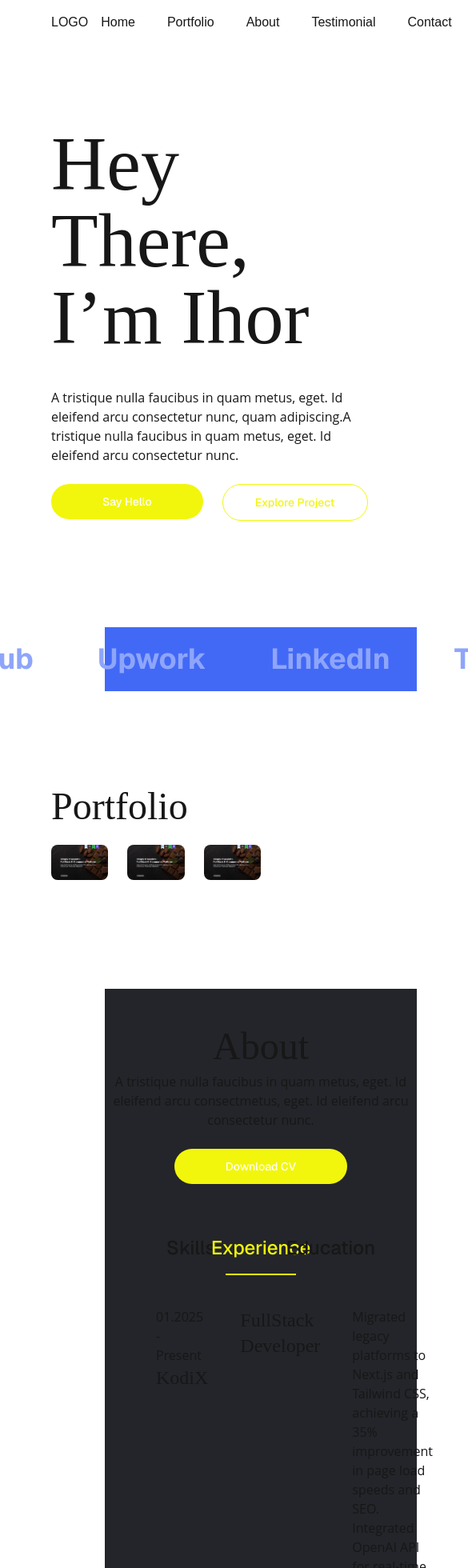
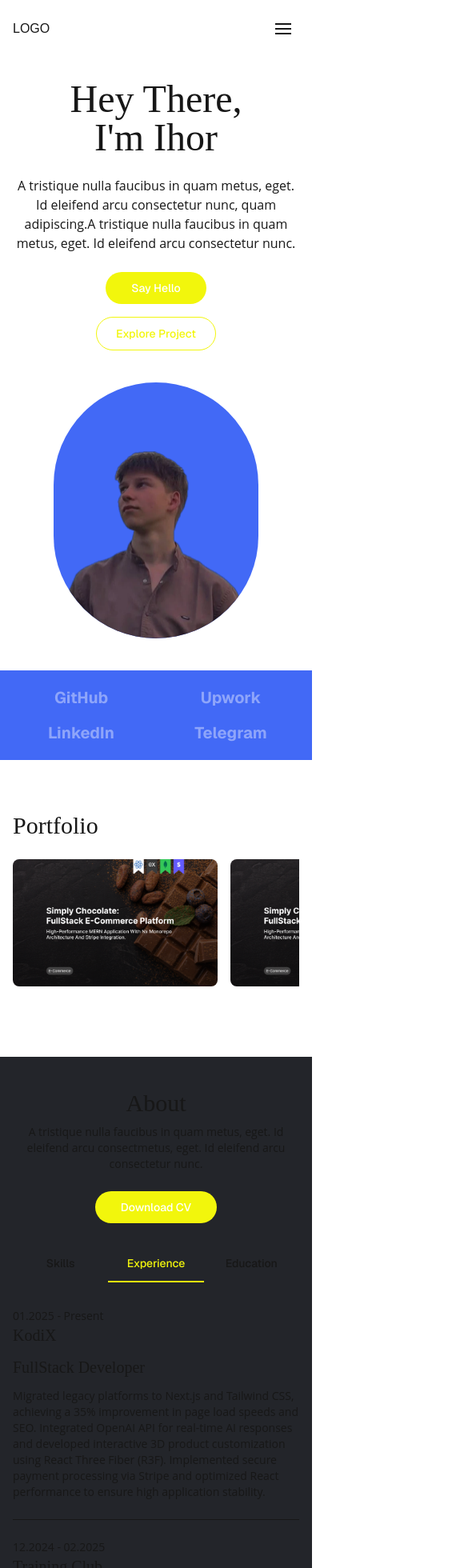
Before and after one commit to d-r-a-k-e-n/portfolio, a Next.js app: page / in a window 390 px wide. Shown: the top 1960 px of the page at 80% size, 585 px wide, since content can reach past the window. Built offline with nearby package versions, Linux system fonts and the light colour scheme.

Commit message:
feat: add adaptive

```diff
--- a/package.json
+++ b/package.json
@@ -13,7 +13,6 @@
   "dependencies": {
     "@base-ui/react": "^1.6.0",
     "class-variance-authority": "^0.7.1",
-    "lucide-react": "^1.27.0",
     "next": "16.2.12",
     "react": "19.2.4",
     "react-dom": "19.2.4",
--- a/src/app/layout.tsx
+++ b/src/app/layout.tsx
@@ -4,9 +4,9 @@ import "./globals.css";
 import Link from "next/link";
 import { ROUTS_CONSTANTS } from "@/constants/routs.constants";
 import { LINKS_CONSTANTS } from "@/constants/links.constants";
-// import { Github } from 'lucide-react';
 import { FaGithub, FaLinkedin, FaTelegram, FaInstagram } from "react-icons/fa";
 import { FiMail } from "react-icons/fi";
+import Header from "@/components/header";
 
 const geistSans = Geist({
   variable: "--font-geist-sans",
@@ -34,40 +34,35 @@ export default function RootLayout({
       className={`${geistSans.variable} ${geistMono.variable} h-full antialiased`}
     >
       <body className="min-h-full flex flex-col">
-        <header className="flex flex-row items-center justify-between bg-background px-16 py-4 gap-4">
-          <Link href={ROUTS_CONSTANTS.ROOT}>LOGO</Link>
-          <nav className="flex flex-row items-center gap-10">
-            <Link href={ROUTS_CONSTANTS.HOME}>Home</Link>
-            <Link href={ROUTS_CONSTANTS.PORTFOLIO}>Portfolio</Link>
-            <Link href={ROUTS_CONSTANTS.ABOUT}>About</Link>
-            <Link href={ROUTS_CONSTANTS.TESTIMONIAL}>Testimonial</Link>
-            <Link href={ROUTS_CONSTANTS.CONTACT}>Contact</Link>
-          </nav>
-        </header>
+        <Header />
         {children}
 
-        <footer className="flex flex-row items-center justify-between bg-tertiary px-16 py-4 gap-4">
-          <Link href={ROUTS_CONSTANTS.ROOT}>LOGO</Link>
+        <footer className="flex flex-col items-center gap-6 bg-tertiary px-4 py-8 text-center sm:px-8 md:flex-row md:justify-between md:gap-4 md:px-16 md:py-4 md:text-left">
+          <Link href={ROUTS_CONSTANTS.ROOT} className="shrink-0">
+            LOGO
+          </Link>
 
           <nav className="flex flex-row items-center gap-4">
-            <Link href={LINKS_CONSTANTS.GITHUB}>
+            <Link href={LINKS_CONSTANTS.GITHUB} aria-label="GitHub">
               <FaGithub size={24} strokeWidth={1.5} />
             </Link>
-            <Link href={LINKS_CONSTANTS.LINKEDIN}>
+            <Link href={LINKS_CONSTANTS.LINKEDIN} aria-label="LinkedIn">
               <FaLinkedin size={24} strokeWidth={1.5} />
             </Link>
-            <Link href={LINKS_CONSTANTS.TELEGRAM}>
+            <Link href={LINKS_CONSTANTS.TELEGRAM} aria-label="Telegram">
               <FaTelegram size={24} strokeWidth={1.5} />
             </Link>
-            <Link href={LINKS_CONSTANTS.INSTAGRAM}>
+            <Link href={LINKS_CONSTANTS.INSTAGRAM} aria-label="Instagram">
               <FaInstagram size={24} strokeWidth={1.5} />
             </Link>
-            <Link href={LINKS_CONSTANTS.EMAIL}>
+            <Link href={LINKS_CONSTANTS.EMAIL} aria-label="Email">
               <FiMail size={24} strokeWidth={1.5} />
             </Link>
           </nav>
 
-          <p>&copy; {new Date().getFullYear()} Ihor. All Rights Reserved.</p>
+          <p className="text-sm md:text-base">
+            &copy; {new Date().getFullYear()} Ihor. All Rights Reserved.
+          </p>
         </footer>
       </body>
     </html>
--- a/src/app/page.tsx
+++ b/src/app/page.tsx
@@ -7,14 +7,25 @@ import ContactSection from "@/components/sections/contactSection";
 
 export default function Home() {
   return (
-    <div className="flex flex-col flex-1 items-center justify-center font-sans bg-background">
-      <main className="flex flex-1 w-full max-w-7xl flex-col items-center justify-between py-7 px-16 sm:items-start">
-        <HeroSection />
+    <div className="flex flex-1 flex-col items-center font-sans bg-background">
+      <main className="flex w-full flex-1 flex-col py-7">
+        <div className="mx-auto w-full max-w-7xl px-4 sm:px-8 lg:px-16">
+          <HeroSection />
+        </div>
+
         <PresenceSection />
-        <PortfolioSection />
+
+        <div className="mx-auto w-full max-w-7xl px-4 sm:px-8 lg:px-16">
+          <PortfolioSection />
+        </div>
+
         <AboutSection />
+
         {/* <TestimonialSection /> */}
-        <ContactSection />
+
+        <div className="mx-auto w-full max-w-7xl px-4 sm:px-8 lg:px-16">
+          <ContactSection />
+        </div>
       </main>
     </div>
   );
--- /dev/null
+++ b/src/components/header.tsx
@@ -0,0 +1,85 @@
+"use client";
+
+import { useState } from "react";
+import Link from "next/link";
+import { ROUTS_CONSTANTS } from "@/constants/routs.constants";
+import { cn } from "@/lib/utils";
+import { Button } from "@base-ui/react";
+
+const navLinks = [
+  { href: ROUTS_CONSTANTS.HOME, label: "Home" },
+  { href: ROUTS_CONSTANTS.PORTFOLIO, label: "Portfolio" },
+  { href: ROUTS_CONSTANTS.ABOUT, label: "About" },
+  { href: ROUTS_CONSTANTS.TESTIMONIAL, label: "Testimonial" },
+  { href: ROUTS_CONSTANTS.CONTACT, label: "Contact" },
+];
+
+export default function Header() {
+  const [open, setOpen] = useState(false);
+
+  return (
+    <header className="sticky top-0 z-50 bg-background px-4 py-4 sm:px-8 lg:px-16">
+      <div className="mx-auto flex max-w-7xl flex-row items-center justify-between gap-4">
+        <Link href={ROUTS_CONSTANTS.ROOT} className="shrink-0 font-medium">
+          LOGO
+        </Link>
+
+        <nav className="hidden flex-row items-center gap-8 md:flex lg:gap-10">
+          {navLinks.map((link) => (
+            <Link
+              key={link.label}
+              href={link.href}
+              className="hover:text-secondary transition-colors"
+            >
+              {link.label}
+            </Link>
+          ))}
+        </nav>
+
+        <Button
+          aria-label={open ? "Close menu" : "Open menu"}
+          aria-expanded={open}
+          onClick={() => setOpen((prev) => !prev)}
+          className="relative flex h-10 w-10 items-center justify-center md:hidden"
+        >
+          <span
+            className={cn(
+              "absolute h-0.5 w-5 bg-foreground transition-all duration-200",
+              open ? "rotate-45" : "-translate-y-1.5"
+            )}
+          />
+          <span
+            className={cn(
+              "absolute h-0.5 w-5 bg-foreground transition-all duration-200",
+              open ? "opacity-0" : "opacity-100"
+            )}
+          />
+          <span
+            className={cn(
+              "absolute h-0.5 w-5 bg-foreground transition-all duration-200",
+              open ? "-rotate-45" : "translate-y-1.5"
+            )}
+          />
+        </Button>
+      </div>
+
+      <nav
+        className={cn(
+          "flex flex-col gap-4 overflow-hidden transition-all duration-200 md:hidden",
+          open ? "mt-4 max-h-80 opacity-100" : "max-h-0 opacity-0"
+        )}
+      >
+        {navLinks.map((link) => (
+          <Link
+            key={link.label}
+            href={link.href}
+            onClick={() => setOpen(false)}
+            className="py-1 text-lg hover:text-secondary transition-colors"
+          >
+            {link.label}
+          </Link>
+        ))}
+      </nav>
+    </header>
+  );
+}
--- a/src/components/historyItem.tsx
+++ b/src/components/historyItem.tsx
@@ -7,13 +7,13 @@ export default function HistoryItem({
   description,
 }: IHistoryItem) {
   return (
-    <div className="grid grid-cols-[1.5fr_1fr_2fr] gap-10 w-full items-start">
-      <div>
-        <p>{period}</p>
-        <h3 className="text-2xl">{title}</h3>
+    <div className="grid w-full min-w-0 grid-cols-1 items-start gap-3 sm:gap-4 md:grid-cols-[1.5fr_1fr_2fr] md:gap-10">
+      <div className="min-w-0">
+        <p className="text-sm sm:text-base">{period}</p>
+        <h3 className="break-words text-xl sm:text-2xl">{title}</h3>
       </div>
-      <h3 className="text-2xl">{role}</h3>
-      <p>{description}</p>
+      <h3 className="min-w-0 break-words text-xl sm:text-2xl">{role}</h3>
+      <p className="min-w-0 break-words text-sm sm:text-base">{description}</p>
     </div>
   );
 }
--- a/src/components/sections/aboutSection.tsx
+++ b/src/components/sections/aboutSection.tsx
@@ -20,17 +20,18 @@ export default function AboutSection() {
   return (
     <section
       id="about"
-      className="bg-tertiary w-screen relative left-1/2 right-1/2 -ml-[50vw] -mr-[50vw] flex flex-col items-center justify-center py-12 text-foreground mb-30"
+      className="mb-16 w-full bg-tertiary py-10 text-foreground md:mb-30 md:py-12"
     >
-      <h2 className="text-5xl mb-2">About</h2>
-      <p className="max-w-130 text-center mb-6">
+      <div className="mx-auto flex w-full max-w-7xl flex-col items-center px-4 sm:px-8 lg:px-16">
+        <h2 className="mb-2 text-3xl sm:text-4xl md:text-5xl">About</h2>
+        <p className="mb-6 max-w-130 text-center text-sm sm:text-base">
           A tristique nulla faucibus in quam metus, eget. Id eleifend arcu
           consectmetus, eget. Id eleifend arcu consectetur nunc.
         </p>
         <Button variant="primary">Download CV</Button>
 
-      <div className="flex flex-col w-full max-w-7xl mt-16 px-16">
-        <div className="grid grid-cols-3 w-full items-center justify-center">
+        <div className="mt-10 flex w-full flex-col md:mt-16">
+          <div className="grid w-full grid-cols-3">
             {tabs.map((tab) => (
               <Button
                 variant="underline"
@@ -38,8 +39,8 @@ export default function AboutSection() {
                 onClick={() => setActiveTab(tab)}
                 className={cn(
                   activeTab === tab
-                  ? "text-secondary border-secondary text-center"
-                  : "text-foreground border-transparent hover:text-secondary/80 text-center"
+                    ? "border-secondary text-secondary"
+                    : "border-transparent text-foreground hover:text-secondary/80"
                 )}
               >
                 {tab}
@@ -47,13 +48,13 @@ export default function AboutSection() {
             ))}
           </div>
 
-        <div className="w-full mt-10">
+          <div className="mt-8 w-full min-w-0 md:mt-10">
             {activeTab === "Skills" && (
-            <ul className="grid grid-cols-2 sm:grid-cols-3 md:grid-cols-6 gap-x-10 gap-y-8 list-none p-0 m-0">
+              <ul className="m-0 grid list-none grid-cols-2 gap-x-4 gap-y-5 p-0 sm:grid-cols-3 sm:gap-x-8 sm:gap-y-8 md:grid-cols-4 lg:grid-cols-6">
                 {SKILLS_CONSTANTS.map((skill) => (
                   <li
                     key={skill}
-                  className="text-2xl font-[Lora,serif] font-medium"
+                    className="min-w-0 break-words font-[Lora,serif] text-base font-medium sm:text-xl md:text-2xl"
                   >
                     {skill}
                   </li>
@@ -64,7 +65,7 @@ export default function AboutSection() {
             {activeTab === "Experience" &&
               EXPERIENCE_CONSTANTS.map(
                 ({ period, title, role, description }, index) => (
-                <div key={`${title}-${index}`}>
+                  <div key={`${title}-${index}`} className="min-w-0">
                     {index > 0 && <Separator className="my-6" />}
                     <HistoryItem
                       period={period}
@@ -79,7 +80,7 @@ export default function AboutSection() {
             {activeTab === "Education" &&
               EDUCATION_CONSTANTS.map(
                 ({ period, title, role, description }, index) => (
-                <div key={`${title}-${index}`}>
+                  <div key={`${title}-${index}`} className="min-w-0">
                     {index > 0 && <Separator className="my-6" />}
                     <HistoryItem
                       period={period}
@@ -92,6 +93,7 @@ export default function AboutSection() {
               )}
           </div>
         </div>
+      </div>
     </section>
   );
 }
--- a/src/components/sections/heroSection.tsx
+++ b/src/components/sections/heroSection.tsx
@@ -7,26 +7,26 @@ export default function HeroSection() {
   return (
     <section
       id="home"
-      className="mb-15 flex flex-row items-center justify-between w-full gap-10"
+      className="mb-10 flex w-full flex-col items-center gap-10 md:mb-15 md:flex-row md:items-center md:justify-between lg:gap-16"
     >
-      <div>
-        <h1 className="text-8xl mb-10">
-          Hey There, <br /> I’m Ihor
+      <div className="w-full text-center md:text-left md:flex-1">
+        <h1 className="mb-6 text-5xl sm:text-6xl md:mb-10 md:text-7xl lg:text-8xl">
+          Hey There, <br /> I&apos;m Ihor
         </h1>
-        <p className="max-w-146 mb-6">
+        <p className="mx-auto mb-6 max-w-146 md:mx-0">
           A tristique nulla faucibus in quam metus, eget. Id eleifend arcu
           consectetur nunc, quam adipiscing.A tristique nulla faucibus in quam
           metus, eget. Id eleifend arcu consectetur nunc.
         </p>
-        <div className="flex gap-6">
+        <div className="flex flex-col items-center gap-4 sm:flex-row sm:justify-center md:justify-start md:gap-6">
           <Link href={LINKS_CONSTANTS.EMAIL}>
             <Button variant="primary">Say Hello</Button>
           </Link>
           <Button variant="outline">Explore Project</Button>
         </div>
       </div>
-      <div className="bg-primary rounded-full w-100 h-160 flex items-end justify-center overflow-hidden">
-        {/* <Image src="/sticker.webp" alt="Hero Image" width={800} height={800} /> */}
+      <div className="bg-primary flex h-80 w-64 shrink-0 items-end justify-center overflow-hidden rounded-full sm:h-100 sm:w-72 md:h-120 md:w-80 lg:h-160 lg:w-100">
+        <Image src="/sticker.webp" alt="Hero Image" width={800} height={800} />
       </div>
     </section>
   );
--- a/src/components/sections/portfolioSection.tsx
+++ b/src/components/sections/portfolioSection.tsx
@@ -27,17 +27,21 @@ export default function PortfolioSection() {
   ];
 
   return (
-    <section id="portfolio" className="mb-30">
-      <h2 className="text-5xl mb-6">Portfolio</h2>
-      <div className="flex flex-row gap-6 overflow-x-auto w-full">
+    <section id="portfolio" className="mb-16 w-full md:mb-30">
+      <h2 className="mb-6 text-3xl sm:text-4xl md:text-5xl">Portfolio</h2>
+      <div className="flex w-full flex-row gap-4 overflow-x-auto pb-2 sm:gap-6">
         {projects.map((project) => (
-          <Link href={`/portfolio-project/${project.id}`} key={project.id}>
+          <Link
+            href={`/portfolio-project/${project.id}`}
+            key={project.id}
+            className="shrink-0"
+          >
             <Image
               src={project.image}
               alt={project.title}
               width={600}
               height={600}
-              className="rounded-lg mb-4"
+              className="mb-4 h-auto w-64 rounded-lg sm:w-80 md:w-[400px] lg:w-[500px]"
             />
           </Link>
         ))}
--- a/src/components/sections/presenceSection.tsx
+++ b/src/components/sections/presenceSection.tsx
@@ -20,21 +20,24 @@ export default function PresenceSection() {
       label: "Telegram",
     },
   ];
+
   return (
     <section
       id="presence"
-      className="bg-primary w-screen relative left-1/2 right-1/2 -ml-[50vw] -mr-[50vw] flex flex-row gap-20 items-center justify-center py-5 text-[#8EA5FA] mb-30"
+      className="mb-16 w-full bg-primary py-5 text-[#8EA5FA] md:mb-30"
     >
+      <div className="mx-auto grid max-w-7xl grid-cols-2 items-center justify-items-center gap-x-4 gap-y-4 px-4 sm:gap-x-8 sm:px-8 md:flex md:flex-row md:justify-center md:gap-16 lg:gap-20 lg:px-16">
         {presenceLinks.map((link) => (
           <Link
             href={link.href}
-          className="text-4xl font-bold hover:text-white transition-colors"
+            className="text-xl font-bold transition-colors hover:text-white sm:text-2xl md:text-3xl lg:text-4xl"
             target="_blank"
             key={link.label}
           >
             {link.label}
           </Link>
         ))}
+      </div>
     </section>
   );
 }
--- a/src/components/ui/button.tsx
+++ b/src/components/ui/button.tsx
@@ -9,11 +9,12 @@ const buttonVariants = cva(
     variants: {
       variant: {
         default: "bg-secondary text-primary-foreground hover:bg-secondary/80",
-        primary: "bg-secondary py-3 px-16 rounded-full text-background",
+        primary:
+          "bg-secondary py-2.5 px-8 rounded-full text-background sm:py-3 sm:px-12 md:px-16",
         outline:
-          "border border-secondary bg-background rounded-full py-3 px-10 text-secondary hover:bg-muted hover:text-foreground aria-expanded:bg-muted aria-expanded:text-foreground dark:border-input dark:bg-input/30 dark:hover:bg-input/50",
+          "border border-secondary bg-background rounded-full py-2.5 px-6 text-secondary hover:bg-muted hover:text-foreground aria-expanded:bg-muted aria-expanded:text-foreground dark:border-input dark:bg-input/30 dark:hover:bg-input/50 sm:py-3 sm:px-8 md:px-10",
         underline:
-          "pb-4 text-2xl font-[Lora,serif] font-medium text-left transition-colors cursor-pointer border-b-2 rounded-none",
+          "pb-3 sm:pb-4 font-[Lora,serif] font-medium text-left transition-colors cursor-pointer border-b-2 rounded-none",
       },
       size: {
         default:
```
Also changed, not shown: src/components/sections/contactSection.tsx (+10 -5 lines), 1 other file (tests, documents, lock files or other folders). Lines whose indentation alone changed are shown as unchanged.
